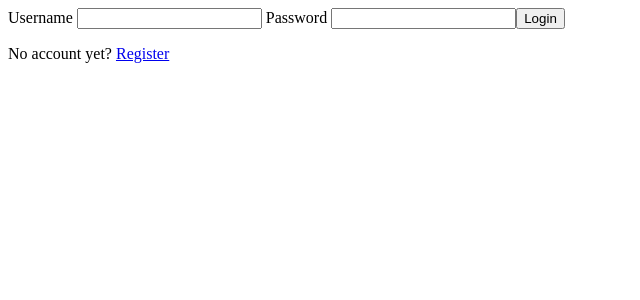
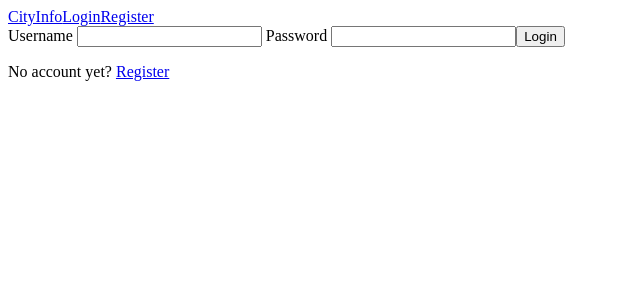
Before and after one commit to sengulkrky/cityinfo-fullstack, an Angular app in the folder cityinfo-web/: page /login in a window 1280 px wide. Shown: the top 300 px of the page, without its empty margins (0-640 px from the left). Built offline with nearby package versions, Linux system fonts and the light colour scheme.

Commit message:
add header with navigation and logout

```diff
--- a/cityinfo-web/src/app/app.html
+++ b/cityinfo-web/src/app/app.html
@@ -1 +1,4 @@
-<router-outlet />
+<app-header />
+<main>
+  <router-outlet />
+</main>
--- a/cityinfo-web/src/app/app.ts
+++ b/cityinfo-web/src/app/app.ts
@@ -1,8 +1,9 @@
 import { Component, signal } from '@angular/core';
 import { RouterOutlet } from '@angular/router';
+import { HeaderComponent } from './core/layout/header/header.component';
 
 @Component({
-  imports: [RouterOutlet],
+  imports: [RouterOutlet, HeaderComponent],
   selector: 'app-root',
   styleUrl: './app.css',
   templateUrl: './app.html',
--- /dev/null
+++ b/cityinfo-web/src/app/core/layout/header/header.component.html
@@ -0,0 +1,13 @@
+<header>
+  <nav>
+    <a routerLink="/cities">CityInfo</a>
+
+    @if (isLoggedIn()) {
+      <a routerLink="/cities">Cities</a>
+      <button type="button" (click)="logout()">Logout</button>
+    } @else {
+      <a routerLink="/login">Login</a>
+      <a routerLink="/register">Register</a>
+    }
+  </nav>
+</header>
--- /dev/null
+++ b/cityinfo-web/src/app/core/layout/header/header.component.ts
@@ -0,0 +1,21 @@
+import { Component, inject } from '@angular/core';
+import { AuthService } from '../../services/auth.service';
+import { Router, RouterLink } from '@angular/router';
+
+@Component({
+  imports: [RouterLink],
+  selector: 'app-header',
+  styleUrl: './header.component.css',
+  templateUrl: './header.component.html',
+})
+export class HeaderComponent {
+  private readonly authService = inject(AuthService);
+  private readonly router = inject(Router);
+
+  protected readonly isLoggedIn = this.authService.isLoggedIn;
+
+  protected logout(): void {
+    this.authService.logout();
+    this.router.navigate(['/login']);
+  }
+}
```
Also changed, not shown: cityinfo-web/src/app/core/layout/header/header.component.css (added), 1 other file (tests, documents, lock files or other folders).
